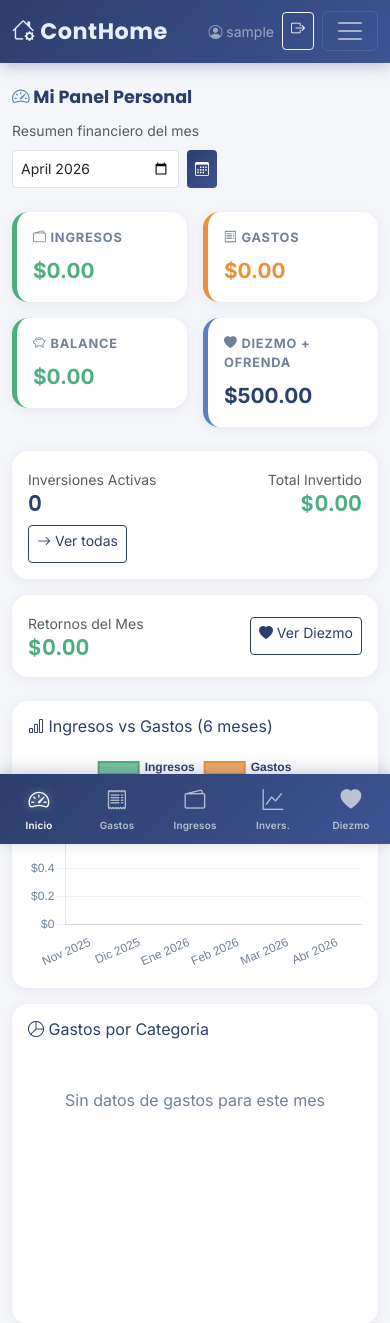
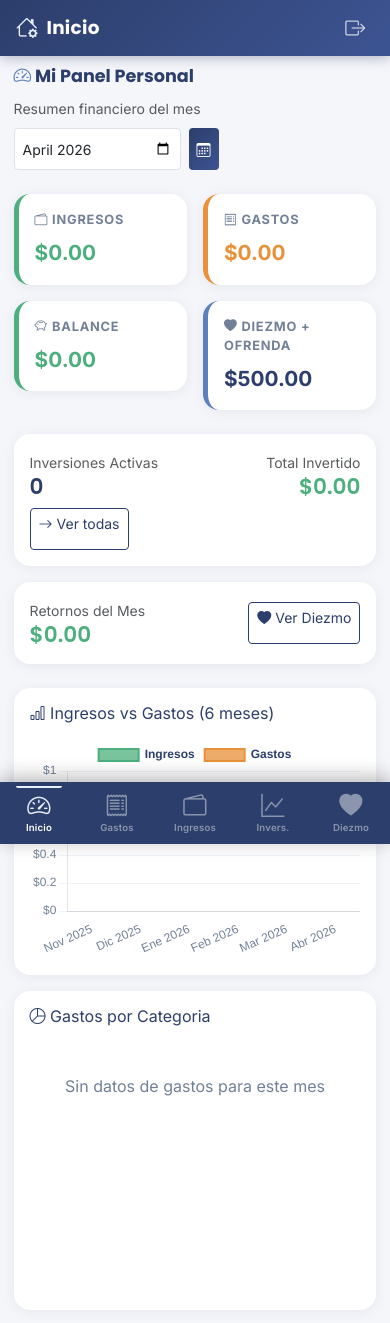
Before and after one commit to Jaybraal/CONTHOME., a Flask app: page / in a window 390 px wide. Shown: the top 1323 px of the page. Run offline with Flask 3, Linux system fonts and the light colour scheme; the visitor is signed in with stand-in values (Sample User, id 1); data comes from the database, SQL or seed files in the repository; data that the repository does not hold is empty.

Commit message:
PWA: diseño nativo en móvil + manifest + service worker
- Reemplaza navbar Bootstrap en móvil por app-header fijo (título de página + botón salir)
- Navbar web queda solo en escritorio (d-none d-lg-flex)
- Layout móvil full-width sin márgenes de contenedor web
- Bottom nav mejorado con indicador activo (línea superior celeste)
- Agrega manifest.json para instalación PWA
- Agrega service worker con caché de assets estáticos
- viewport-fit=cover + safe-area-inset para iPhone con notch
- overscroll-behavior: none para sensación nativa

Co-Authored-By: Claude Sonnet 4.6 <noreply@anthropic.com>

```diff
--- a/static/css/styles.css
+++ b/static/css/styles.css
@@ -32,6 +32,8 @@ body {
     flex-direction: column;
     font-family: 'Inter', sans-serif;
     color: var(--texto);
+    overscroll-behavior-y: none;
+    -webkit-tap-highlight-color: transparent;
 }
 
 h1, h2, h3, h4, h5, .navbar-brand {
@@ -40,6 +42,59 @@ h1, h2, h3, h4, h5, .navbar-brand {
 
 main {
     flex: 1;
+}
+
+/* ===========================
+   APP HEADER (móvil)
+   =========================== */
+.app-header {
+    position: fixed;
+    top: 0;
+    left: 0;
+    right: 0;
+    z-index: 1040;
+    height: 56px;
+    padding: 0 1rem;
+    padding-top: env(safe-area-inset-top);
+    background: linear-gradient(135deg, var(--azul), var(--azul-light));
+    display: flex;
+    align-items: center;
+    justify-content: space-between;
+    box-shadow: 0 2px 12px rgba(44, 62, 107, 0.35);
+}
+
+.app-header-left {
+    display: flex;
+    align-items: center;
+    gap: 0.55rem;
+}
+
+.app-header-icon {
+    font-size: 1.35rem;
+    color: var(--celeste);
+}
+
+.app-header-title {
+    font-family: 'Poppins', sans-serif;
+    font-size: 1.15rem;
+    font-weight: 700;
+    color: #fff;
+    letter-spacing: 0.3px;
+}
+
+.app-header-logout {
+    color: rgba(255, 255, 255, 0.75);
+    font-size: 1.25rem;
+    text-decoration: none;
+    padding: 0.45rem 0.55rem;
+    border-radius: 10px;
+    transition: color 0.2s, background 0.2s;
+    line-height: 1;
+}
+
+.app-header-logout:hover {
+    color: #fff;
+    background: rgba(255, 255, 255, 0.15);
 }
 
 /* --- Navbar --- */
@@ -372,9 +427,18 @@ footer small {
    RESPONSIVE MÓVIL
    =========================== */
 @media (max-width: 991px) {
-    /* Espacio para la barra inferior */
-    main {
-        padding-bottom: 5rem !important;
+    /* Espacio para app-header fijo arriba + bottom nav abajo */
+    body {
+        padding-top: calc(56px + env(safe-area-inset-top));
+    }
+
+    main.app-content {
+        max-width: 100% !important;
+        padding-left: 0.85rem !important;
+        padding-right: 0.85rem !important;
+        margin-top: 0.6rem !important;
+        margin-bottom: 0 !important;
+        padding-bottom: 5.5rem !important;
     }
 
     /* Bottom nav */
@@ -384,11 +448,11 @@ footer small {
         bottom: 0;
         left: 0;
         right: 0;
-        background: linear-gradient(135deg, var(--azul), var(--azul-light));
+        background: var(--azul);
         z-index: 1030;
-        box-shadow: 0 -3px 15px rgba(44, 62, 107, 0.25);
-        padding: 0.4rem 0;
-        padding-bottom: calc(0.4rem + env(safe-area-inset-bottom));
+        box-shadow: 0 -1px 0 rgba(255,255,255,0.08), 0 -4px 20px rgba(0,0,0,0.3);
+        padding: 0.2rem 0;
+        padding-bottom: calc(0.2rem + env(safe-area-inset-bottom));
     }
 
     .bottom-nav a {
@@ -396,18 +460,21 @@ footer small {
         display: flex;
         flex-direction: column;
         align-items: center;
-        color: rgba(255, 255, 255, 0.65);
+        justify-content: center;
+        color: rgba(255, 255, 255, 0.45);
         text-decoration: none;
-        font-size: 0.62rem;
+        font-size: 0.6rem;
         font-weight: 600;
-        gap: 2px;
-        padding: 0.3rem 0;
-        transition: color 0.2s;
+        gap: 3px;
+        padding: 0.5rem 0 0.35rem;
+        transition: color 0.15s;
         letter-spacing: 0.2px;
+        position: relative;
     }
 
     .bottom-nav a i {
-        font-size: 1.3rem;
+        font-size: 1.45rem;
+        line-height: 1;
     }
 
     .bottom-nav a.active {
@@ -415,36 +482,40 @@ footer small {
     }
 
     .bottom-nav a.active i {
-        filter: drop-shadow(0 0 4px rgba(255,255,255,0.5));
+        color: var(--celeste);
     }
 
-    .bottom-nav a:hover {
-        color: white;
+    /* Indicador activo: línea superior */
+    .bottom-nav a::before {
+        content: '';
+        position: absolute;
+        top: 0;
+        left: 20%;
+        right: 20%;
+        height: 2.5px;
+        background: transparent;
+        border-radius: 0 0 3px 3px;
+        transition: background 0.15s;
     }
 
-    /* Navbar collapse styling en móvil */
-    .navbar-collapse {
-        background: rgba(44, 62, 107, 0.97);
-        padding: 0.5rem 0.5rem 1rem;
-        border-radius: 0 0 14px 14px;
-        margin-top: 0.4rem;
-        box-shadow: 0 6px 20px rgba(44, 62, 107, 0.3);
+    .bottom-nav a.active::before {
+        background: var(--celeste);
     }
 
-    .navbar .nav-link {
-        padding: 0.65rem 1rem;
-        border-radius: 10px;
-        font-size: 0.95rem;
+    /* Cards sin hover en táctil */
+    .card:hover {
+        transform: none;
+        box-shadow: 0 2px 12px rgba(44, 62, 107, 0.08);
     }
-}
 
-@media (max-width: 768px) {
     .card-summary .card-value {
         font-size: 1.3rem;
     }
+
     .diezmo-highlight .amount {
         font-size: 2rem;
     }
+
     .section-title {
         font-size: 1.1rem;
     }
@@ -456,12 +527,23 @@ footer small {
 
     /* Botones táctiles más grandes */
     .btn {
-        min-height: 38px;
+        min-height: 42px;
     }
 
     /* Gráficos más bajos en móvil */
     .chart-container {
         height: 220px;
+    }
+}
+
+/* PWA standalone: sin bordes de sistema */
+@media (display-mode: standalone) {
+    .app-header {
+        padding-top: env(safe-area-inset-top);
+        height: calc(56px + env(safe-area-inset-top));
+    }
+    body {
+        padding-top: calc(56px + env(safe-area-inset-top));
     }
 }
 
--- a/templates/base.html
+++ b/templates/base.html
@@ -2,15 +2,43 @@
 <html lang="es">
 <head>
     <meta charset="UTF-8">
-    <meta name="viewport" content="width=device-width, initial-scale=1.0">
+    <meta name="viewport" content="width=device-width, initial-scale=1.0, viewport-fit=cover">
     <title>ContHome - {% block title %}Control Personal{% endblock %}</title>
+    <meta name="theme-color" content="#2C3E6B">
+    <meta name="apple-mobile-web-app-capable" content="yes">
+    <meta name="apple-mobile-web-app-status-bar-style" content="black-translucent">
+    <meta name="apple-mobile-web-app-title" content="ContHome">
+    <link rel="manifest" href="{{ url_for('static', filename='manifest.json') }}">
+    <link rel="apple-touch-icon" href="{{ url_for('static', filename='favicon.png') }}">
     <link rel="icon" type="image/png" href="{{ url_for('static', filename='favicon.png') }}">
     <link href="https://cdn.jsdelivr.net/npm/bootstrap@5.3.3/dist/css/bootstrap.min.css" rel="stylesheet">
     <link href="https://cdn.jsdelivr.net/npm/bootstrap-icons@1.11.3/font/bootstrap-icons.min.css" rel="stylesheet">
     <link href="{{ url_for('static', filename='css/styles.css') }}" rel="stylesheet">
 </head>
 <body>
-    <nav class="navbar navbar-expand-lg navbar-dark">
+    <!-- App Header (solo móvil) -->
+    <header class="app-header d-lg-none">
+        <div class="app-header-left">
+            <i class="bi bi-house-gear app-header-icon"></i>
+            <span class="app-header-title">
+                {% if request.endpoint == 'dashboard' %}Inicio
+                {% elif request.endpoint in ['gastos', 'editar_gasto'] %}Gastos
+                {% elif request.endpoint in ['ingresos', 'editar_ingreso'] %}Ingresos
+                {% elif request.endpoint in ['inversiones', 'detalle_inversion'] %}Inversiones
+                {% elif request.endpoint == 'diezmo' %}Diezmo
+                {% elif request.endpoint == 'admin_usuarios' %}Usuarios
+                {% else %}ContHome{% endif %}
+            </span>
+        </div>
+        {% if current_user %}
+        <a href="{{ url_for('logout') }}" class="app-header-logout" title="Salir">
+            <i class="bi bi-box-arrow-right"></i>
+        </a>
+        {% endif %}
+    </header>
+
+    <!-- Navbar (solo escritorio) -->
+    <nav class="navbar navbar-expand-lg navbar-dark d-none d-lg-flex">
         <div class="container">
             <a class="navbar-brand" href="{{ url_for('dashboard') }}">
                 <i class="bi bi-house-gear"></i> ContHome
@@ -74,7 +102,7 @@
         </div>
     </nav>
 
-    <main class="container my-4">
+    <main class="container my-4 app-content">
         {% with messages = get_flashed_messages(with_categories=true) %}
             {% if messages %}
                 {% for category, message in messages %}
@@ -122,5 +150,10 @@
     <script src="https://cdn.jsdelivr.net/npm/bootstrap@5.3.3/dist/js/bootstrap.bundle.min.js"></script>
     <script src="https://cdn.jsdelivr.net/npm/chart.js@4.4.1/dist/chart.umd.min.js"></script>
     {% block scripts %}{% endblock %}
+    <script>
+        if ('serviceWorker' in navigator) {
+            navigator.serviceWorker.register('/static/sw.js').catch(() => {});
+        }
+    </script>
 </body>
 </html>
```
Also changed, not shown: static/sw.js (added, +35 -0 lines), static/manifest.json (added).
